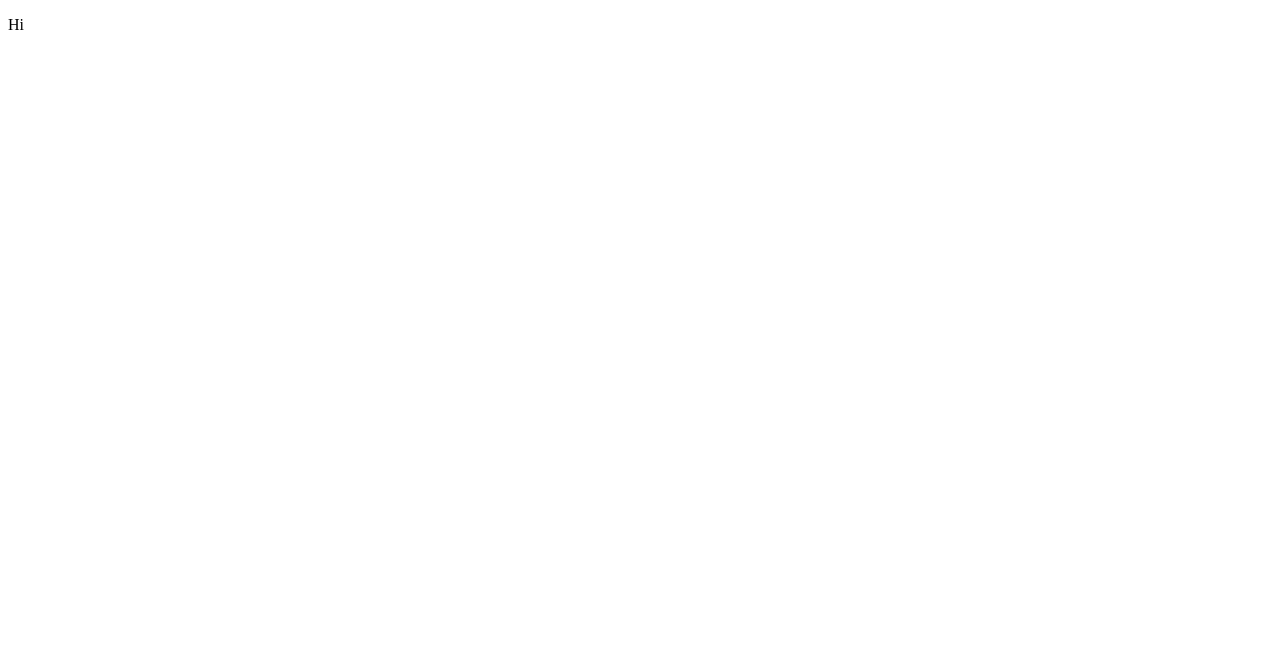
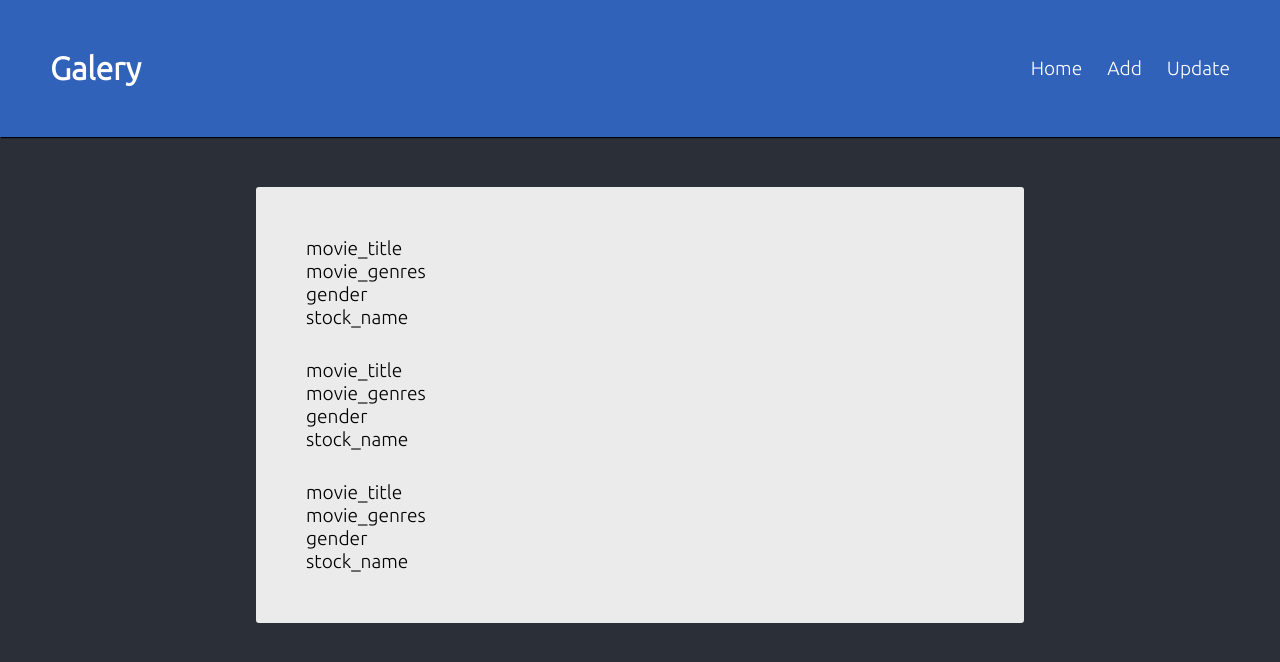
Before and after one commit to luisnquin/fastapi-restapi-crud, a plain HTML site: page src/website/index.html in a window 1280 px wide. Drawn offline with Linux system fonts and the light colour scheme; no server answers; a web font is replaced by a local one.

Commit message:
Nice, cors. Mod: SCSS, HTML(header and main), JS(fetch() data from API)

```diff
--- a/src/website/css/styles.scss
+++ b/src/website/css/styles.scss
@@ -1,4 +1,62 @@
 * {
   padding: 0;
   margin: 0;
+  body {
+    background: #2a2f38;
+    font-family: "Ubuntu", sans-serif;
+    header {
+      width: 100%;
+      background: #3062ba;
+      box-shadow: 1px 1px 1px;
+      #header-items {
+        display: flex;
+        align-items: center;
+        justify-content: space-between;
+        padding: 50px;
+
+        h1 {
+          color: #ffffff;
+        }
+
+        nav {
+          display: flex;
+          flex-direction: row;
+          gap: 25px;
+          li {
+            list-style: none;
+            a {
+              text-decoration: none;
+              color: #ffffff;
+              font-size: larger;
+            }
+            a:hover {
+              text-decoration: underline;
+            }
+          }
+        }
+      }
+    }
+    main {
+      background: #ebebeb;
+
+      border-radius: 3px;
+
+      max-width: 60%;
+      margin: auto;
+
+      .content {
+        display: flex;
+        flex-direction: column;
+        gap: 30px;
+
+        margin: 50px 0 0 0;
+        padding: 50px;
+        .content-item {
+          p {
+            font-size: larger;
+          }
+        }
+      }
+    }
+  }
 }
--- a/src/website/index.html
+++ b/src/website/index.html
@@ -5,9 +5,44 @@
     <meta http-equiv="X-UA-Compatible" content="IE=edge">
     <meta name="viewport" content="width=device-width, initial-scale=1.0">
     <title>Document</title>
+    <link rel="stylesheet" href="css/styles.css">
+    <link rel="preconnect" href="https://fonts.googleapis.com">
+    <link rel="preconnect" href="https://fonts.gstatic.com" crossorigin>
+    <link href="https://fonts.googleapis.com/css2?family=Lato:wght@300&family=Mochiy+Pop+One&family=Red+Hat+Mono&family=Roboto:wght@300&family=Source+Sans+Pro:ital@1&family=Ubuntu:wght@300&display=swap" rel="stylesheet">
 </head>
 <body>
-    <p>Hi</p>
+    <header>
+        <div id="header-items">
+            <h1>Galery</h1>
+            <nav>
+                <li><a href="#">Home</a></li>
+                <li><a href="#">Add</a></li>
+                <li><a href="#">Update</a></li>
+            </nav>
+        </div>
+    </header>
+    <main>
+        <div class="content">
+            <div class=content-item>
+                <p>movie_title</p>
+                <p>movie_genres</p>
+                <p>gender</p>
+                <p>stock_name</p>
+            </div>
+            <div class=content-item>
+                <p>movie_title</p>
+                <p>movie_genres</p>
+                <p>gender</p>
+                <p>stock_name</p>
+            </div>
+            <div class=content-item>
+                <p>movie_title</p>
+                <p>movie_genres</p>
+                <p>gender</p>
+                <p>stock_name</p>
+            </div>
+        </div>
+    </main>
     <script type="text/javascript" src="js/main.js"></script>
 </body>
 </html>
--- a/src/website/js/main.js
+++ b/src/website/js/main.js
@@ -1,3 +1,5 @@
+"use strict"
+
 window.onload = function() {
-    alert("JS Code")
+    console.log(fetch('http://127.0.0.1:8000/movies'));
 }
```
Also changed, not shown: src/website/css/styles.css, src/website/package-lock.json (added), 1 other file.
